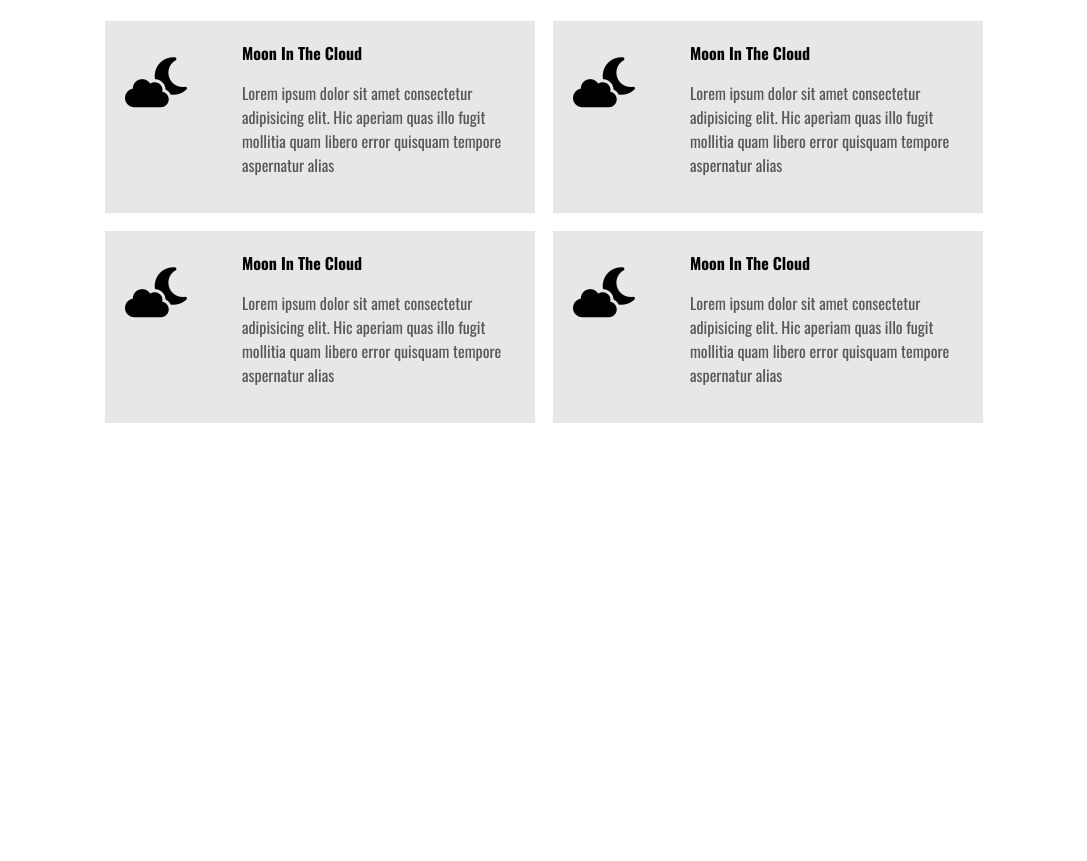
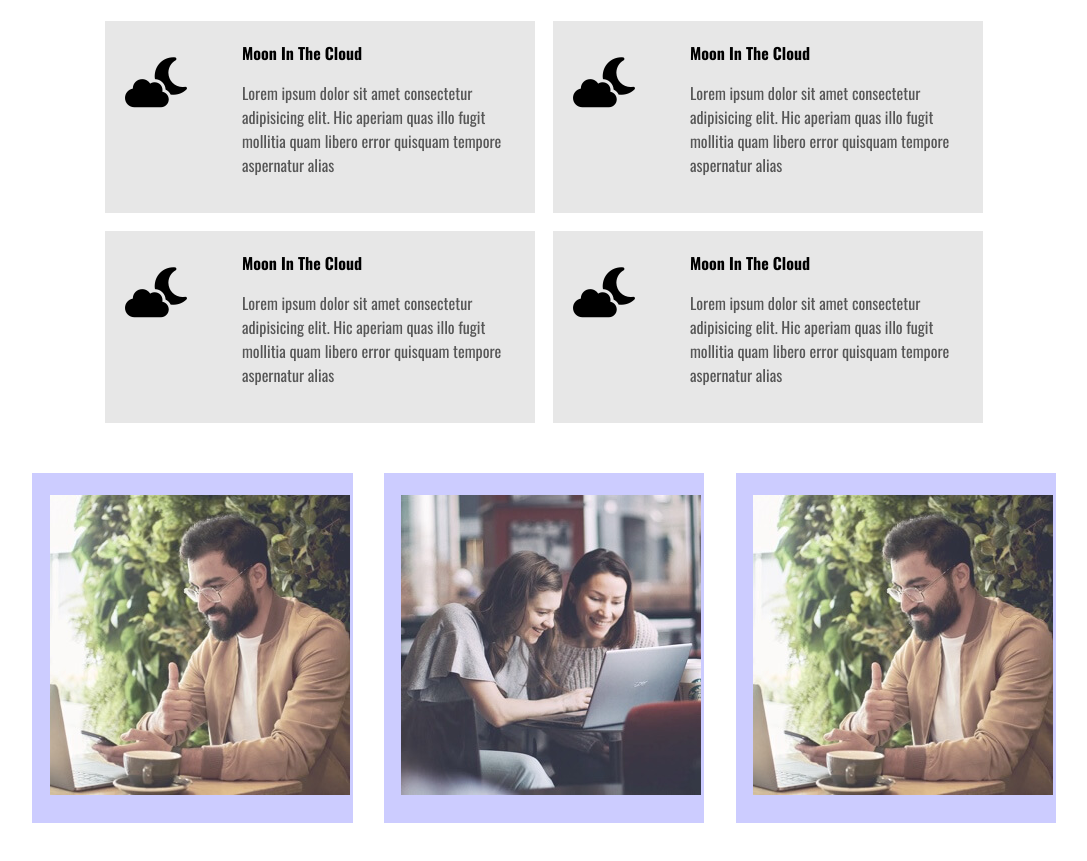
Before and after one commit to kskanak/holiday-project, a plain HTML site: page index.html in a window 1280 px wide. Shown: the part 1515-2376 px from the top of the page, without its empty margins (96-1183 px from the left). Before the commit the page ends 1938 px from the top, so only its background shows below. Drawn offline with nearby package versions, Linux system fonts and the light colour scheme.

Commit message:
gallary added

```diff
--- a/index.html
+++ b/index.html
@@ -147,5 +147,24 @@
       </div>
     </section>
     <!-- blog section end -->
-  </body>
+    <!-- image section start -->
+    <section class="image-section">
+      <div class="image-gallary">
+       <div class="images">
+        <img src="images/image1.jpg" alt="images">
+      </div>
+       <div class="images">
+        <img src="images/image2.jpg" alt="images">
+      </div>
+       <div class="images">
+        <img src="images/image1.jpg" alt="images">
+      </div>
+      </div>
+    </section>
+    <!-- image section end -->
+    <section>
+      <div class="calcc">
+
+      </div>
+    </section>
 </html>
--- a/style.css
+++ b/style.css
@@ -103,3 +103,24 @@ header::after {
   margin: 0;
 }
 /* blog end */
+/* images start */
+.image-section {
+  width: 80%;
+  margin: 50px auto;
+}
+.image-gallary {
+  display: flex;
+  justify-content: space-between;
+  /* border: 1px solid red; */
+}
+.images {
+  width: 31.3%;
+  height: 350px;
+  background: #0000ff33;
+}
+.image-gallary img {
+  /* border: 2px solid gray; */
+  padding: 7% 5.5%;
+}
+
+/* images end */
```
